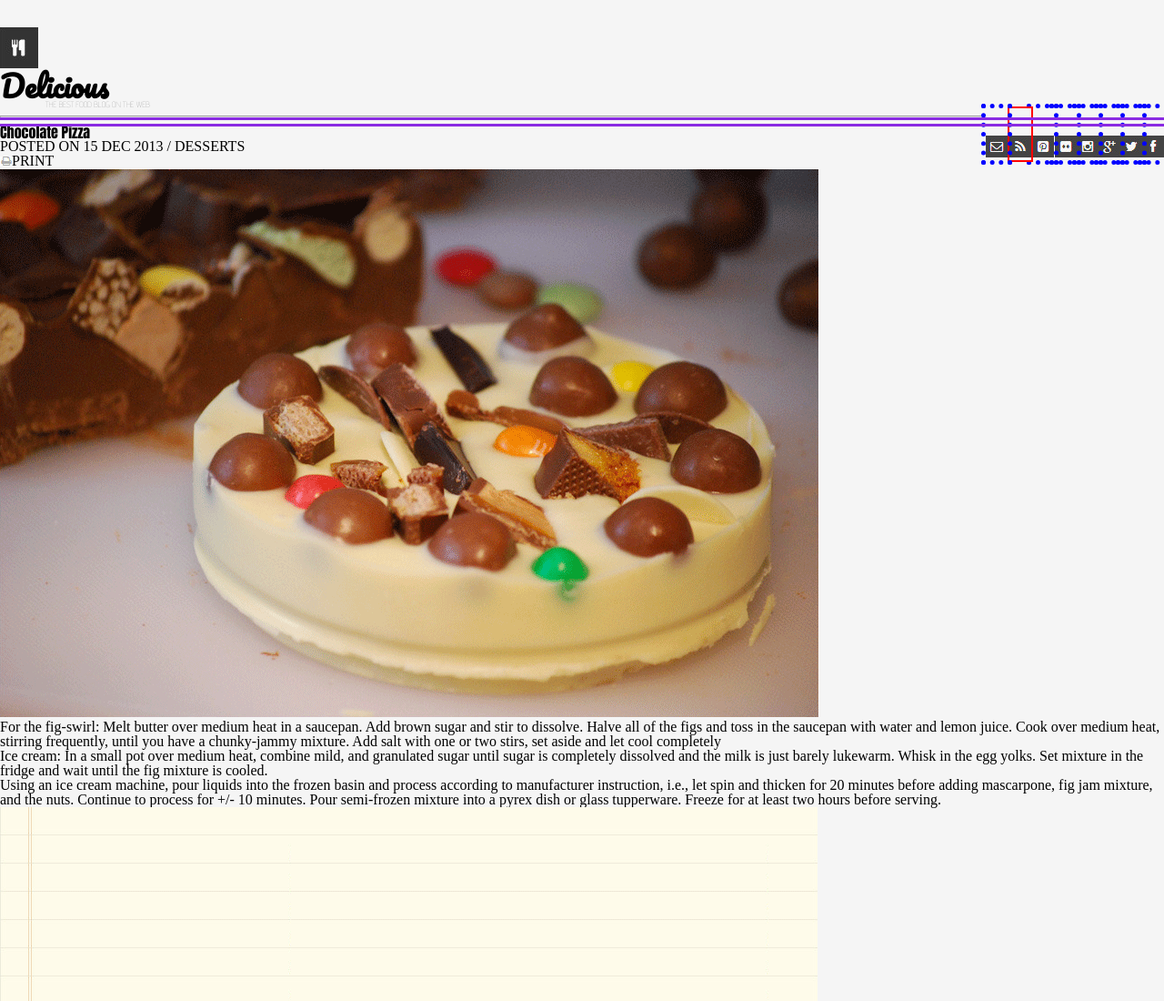
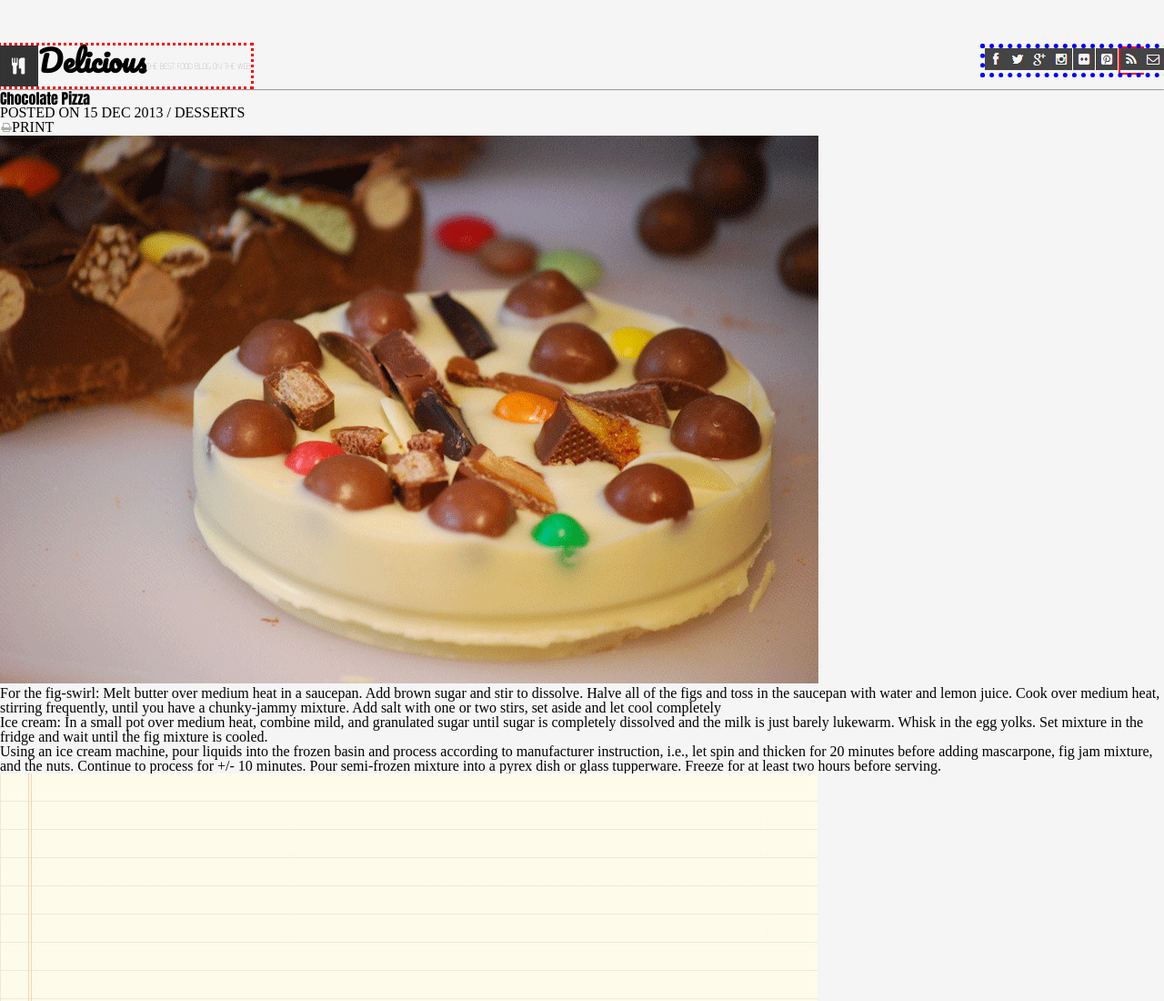
Before and after one commit to DaddyBearSEA/chocolate-pizza, a plain HTML site: page index.html in a window 1280 px wide. Shown: the top 1100 px of the page at 91% size. Drawn offline with Linux system fonts and the light colour scheme.

Commit message:
added more css style

```diff
--- a/index.html
+++ b/index.html
@@ -15,10 +15,14 @@
 
 <body>
 <header>
+  <div id='leftNav'>
     <img src="img/logo.png">
     <p>Delicious</p>
-  <P>THE BEST FOOD BLOG ON THE WEB</P>
-  <ul>
+    <p>THE BEST FOOD BLOG ON THE WEB</p>
+  </div>
+  <div id='rightNav'>
+
+    <ul id='icons'>
       <li><img src='img/fb-icon.png'></li>
       <li><img src='img/twit-icon.png'></li>
       <li><img src='img/gp-icon.png'></li>
@@ -28,8 +32,10 @@
       <li><img src='img/rss-icon.png'></li>
       <li><img src='img/mail-icon.png'></li>
     </ul>
+  </div>
   <hr>
 </header>
+
 <main>
   <h1>Chocolate Pizza</h1>
   <p>POSTED ON 15 DEC 2013 / DESSERTS</p>
@@ -47,7 +53,7 @@
 </main>
 <section id = 'receipe'>
 <img src="img/list-bg.png">
-<ul>
+<ul id ='columnOne'>
   <li>1 1/2 cups milk</li>
   <li>1/2 cup mascarpone</li>
   <li>1/2 tsp pink salt</li>
@@ -56,7 +62,7 @@
   <li>2-4 tbsp water</li>
 </ul>
 
-<ul>
+<ul id = 'columnTwo'>
   <li>1 1/2 cups heavy cream</li>
   <li>1/3 granualted sugar</li>
   <li>2 egg yolks</li>
--- a/style.css
+++ b/style.css
@@ -1,22 +1,37 @@
 
 * {
   background-color: whitesmoke;
-  display: inline-flexbox;
-  flex-flow: column;
+  display: flexbox;
+  margin: auto;
+  /* flex-flow: column; */
+
 
 
 }
 /* htmlcheatsheet.com/css */
+/* flexbox cheatsheet https://yoksel.github.io/flex-cheatsheet/ */
 
 
-/*  Header  */
-header {
-  /* display: float; */
-  outline: blueviolet 10px double;
+
+/*         Header         */
+header{
+ display: flexbox;
+
+
 
 }
-header img {
-  margin-top: 30px;
+
+#leftNav {
+  outline: 3px red dotted;
+  margin-top: 50px;
+  display: inline-flex;
+}
+
+
+
+header p {
+  flex-direction: column;
+  display: inline-flex;
 
 }
 
@@ -25,7 +40,10 @@ header p:nth-child(2){
   color: black;
   font-weight: bold;
   font-size: xx-large;
-  margin: auto;
+  /* margin: auto; */
+  order: 1;
+  flex: 1;
+
 }
 
 header p:nth-child(3){
@@ -33,22 +51,33 @@ header p:nth-child(3){
   color: grey;
   font-size: thin;
   font-size: xx-small;
-  margin-left: 50px;
+  margin: auto;
+  order: 2;
+  flex: 1;
 
 }
 
-header ul li{
+#icons{
+  outline: 3px Blue solid;
   float: right;
-  /* display: inline; */
   outline: dotted 5px blue;
-  /* display: inline-block; */
-}
-header ul li:nth-child(7){
-  margin-left: 2px;
-  outline: red 2px solid;
+  display: inline-flex;
+  margin-top: -45px;
+
 }
 
-/* Main section */
+ #icons li:nth-child(7){
+  margin-left: 3px;
+  outline: red 2px solid;
+
+}
+
+
+
+
+
+
+/*        Main section        */
 main h1{
   font-family: 'Anton', sans-serif;
 }
```
Lines whose indentation alone changed are shown as unchanged.
